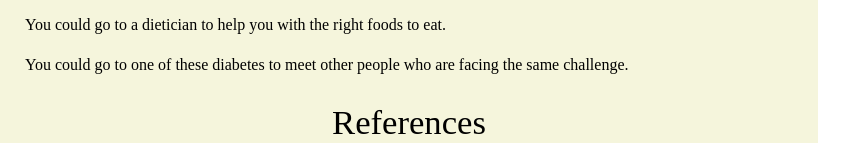
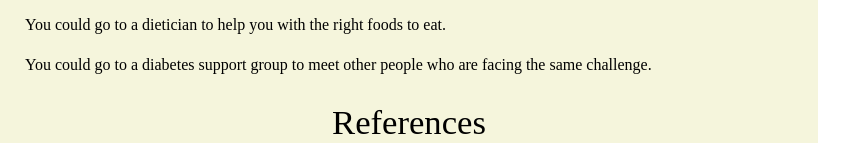
Before and after one commit to williamhogg/williamhogg.github.io, a plain HTML site: page index.html in a window 1280 px wide. Shown: the part 2266-2409 px from the top of the page, without its empty margins (0-856 px from the left). Drawn offline with Linux system fonts and the light colour scheme.

Commit message:
Update index.html

```diff
--- a/index.html
+++ b/index.html
@@ -145,7 +145,7 @@ Type 2 Diabetes Can Be Prevented By:
   You could also go to the doctor for advice for what to do.</p>
   <p>A physio or personal trainer can help you with an exercise program to help with weight and fitness.</p>
   <p>You could go to a dietician to help you with the right foods to eat.</p>
-  <p>You could go to one of these diabetes to meet other people who are facing the same challenge.</p>
+  <p>You could go to a diabetes support group to meet other people who are facing the same challenge.</p>
 
 
   <p/>
```
